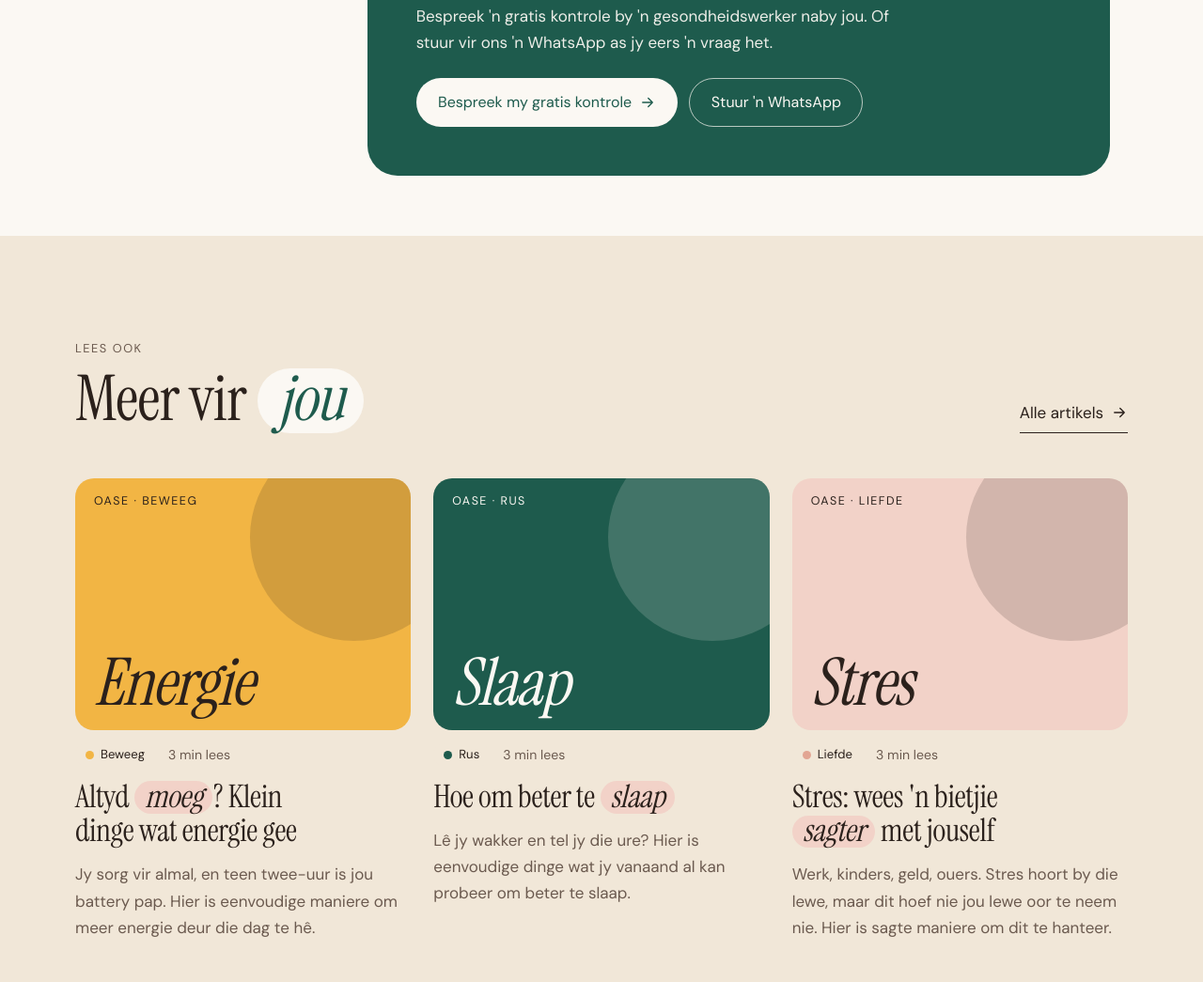
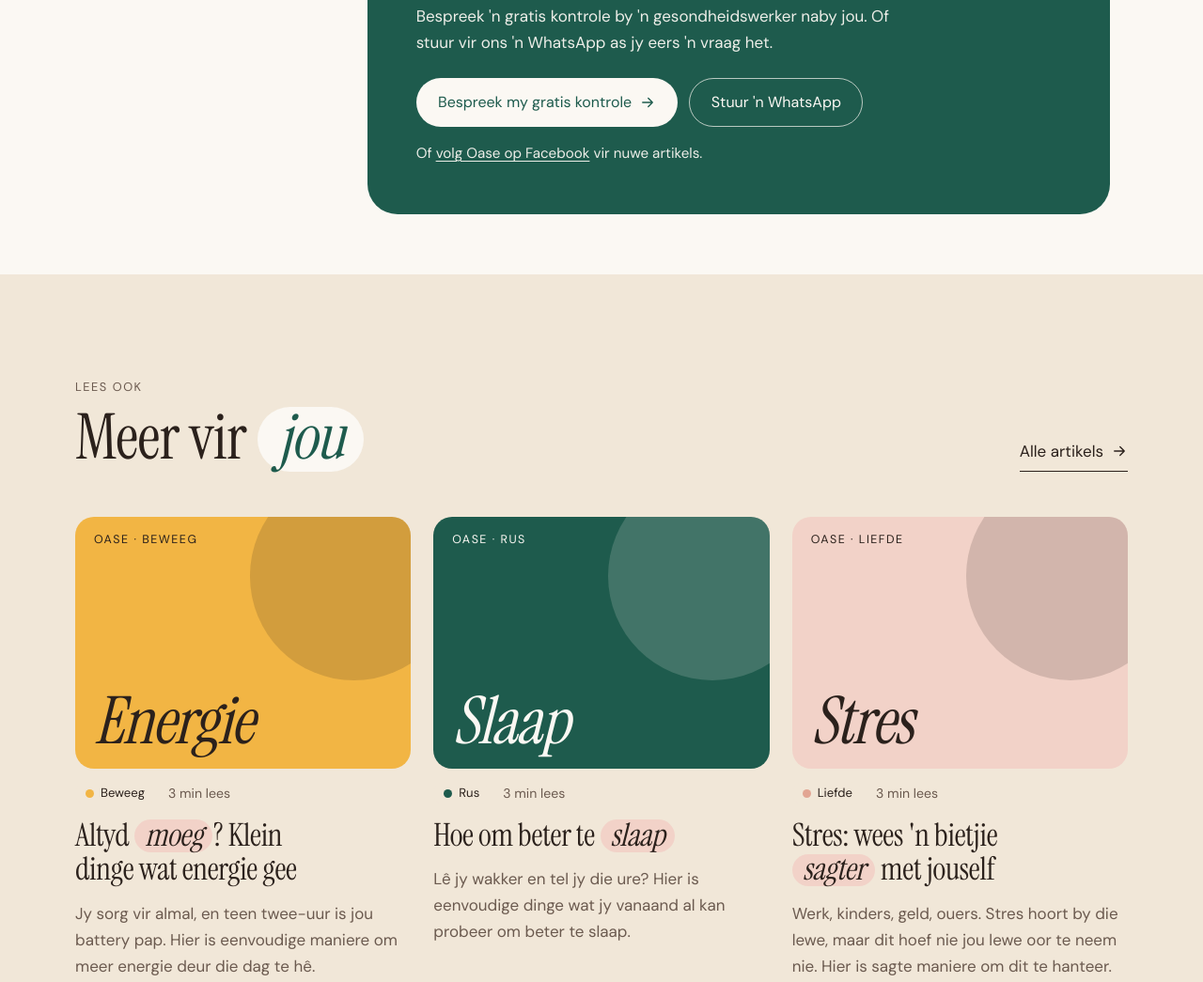
Before and after one commit to localtutorsupington-hue/Localtutors-page, an Astro site in the folder oase/: page /artikels/beweeg in a window 1280 px wide. Shown: the part 4310-5355 px from the top of the page at 94% size. Built offline with nearby package versions, Linux system fonts and the light colour scheme; Astro itself is replaced by a stand-in of ours.

Commit message:
Oase: add Facebook page link
Footer, signup block and the end-of-article CTA now link to the Oase
Facebook page.

Co-Authored-By: Claude Opus 5.5 <noreply@anthropic.com>
Claude-Session: https://claude.ai/code/session_01Bk6GgT3kdzQHJrzPvfgEq3

```diff
--- a/oase/src/config.ts
+++ b/oase/src/config.ts
@@ -5,7 +5,7 @@
  */
 export const KONTROLE_URL = ""; // Skakel na jou kontrole-bladsy, bv. "https://oase.co.za/kontrole". Leeg = WhatsApp word gebruik.
 export const WHATSAPP = "27697635055"; // Net syfers, met 27 voor, sonder 0 of +.
-export const FACEBOOK_URL = ""; // Skakel na die Oase Facebook-bladsy.
+export const FACEBOOK_URL = "https://www.facebook.com/profile.php?id=61596962033795"; // Skakel na die Oase Facebook-bladsy.
 export const PRAKTISYN_URL = ""; // Skakel vir gesondheidswerkers wat by Oase wil aansluit. Leeg = skakel word versteek.
 export const NEWSLETTER_URL = ""; // Waarheen die nuusbrief-vorm stuur. Leeg = Netlify Forms (werk vanself op Netlify).
 
--- a/oase/src/pages/artikels/[slug].astro
+++ b/oase/src/pages/artikels/[slug].astro
@@ -7,7 +7,7 @@ import Titel from "../../components/Titel.astro";
 import Pyl from "../../components/Pyl.astro";
 import { KATEGORIEE } from "../../lib/kategorie";
 import { datum, leestyd, skoonTitel } from "../../lib/titel";
-import { DISCLAIMER, KONTROLE_URL, kontroleLink, chatLink } from "../../config";
+import { DISCLAIMER, FACEBOOK_URL, KONTROLE_URL, kontroleLink, chatLink } from "../../config";
 
 export async function getStaticPaths() {
   const artikels = await getCollection("artikels");
@@ -123,6 +123,7 @@ const jsonLd = {
             <a class="knoppie knoppie--lig" href={kontroleLink(bron)} data-kontrole={bron}>Bespreek my gratis kontrole <Pyl /></a>
             <a class="knoppie knoppie--omlyn-lig" href={chatLink(bron)}>Stuur 'n WhatsApp</a>
           </div>
+          {FACEBOOK_URL && <p class="eind-cta-fb">Of <a href={FACEBOOK_URL}>volg Oase op Facebook</a> vir nuwe artikels.</p>}
         </section>
       </div>
     </div>
--- a/oase/src/styles/global.css
+++ b/oase/src/styles/global.css
@@ -380,6 +380,8 @@ a.etiket:hover { background: var(--hair); }
 @media (min-width: 768px) { .eind-cta { padding: 52px; } }
 .eind-cta h2 { font-size: clamp(2.2rem, 4vw + 1rem, 3.2rem); }
 .eind-cta p { opacity: 0.94; max-width: 46ch; }
+.eind-cta-fb { font-size: 0.95rem; }
+.eind-cta-fb a { color: var(--surface); }
 .eind-cta-aksies { display: flex; flex-wrap: wrap; gap: 12px; margin-top: 8px; }
 
 .verwante { background: var(--sand); }
```
Also changed, not shown: oase/README.md.
